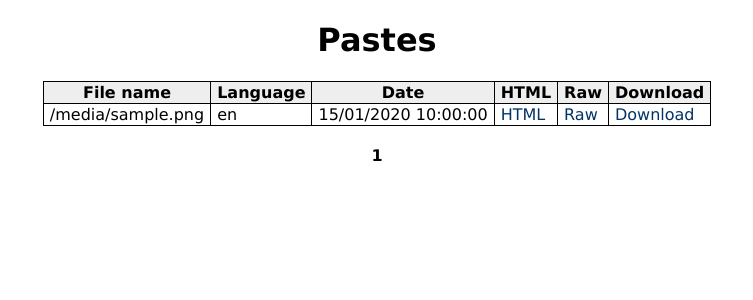
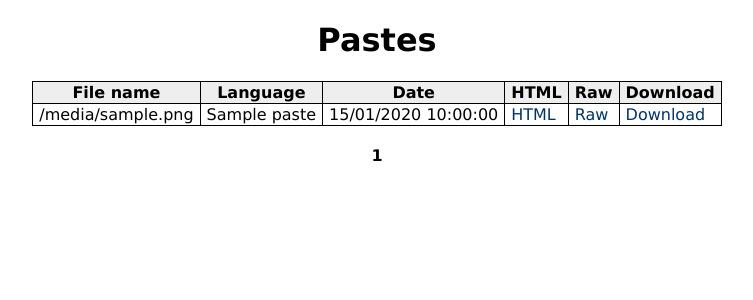
Before and after one commit to rafaelmartins/ownpaste, a Python web app: template ownpaste/templates/pastes.html in a window 1280 px wide. Shown: the top 300 px of the page, without its empty margins (263-1016 px from the left). Run offline with Jinja, Linux system fonts and the light colour scheme; the template is opened without the code that fills it: most values are stand-ins (such as "Sample title", 1, 10 or a date in 2020).

Commit message:
fixed language name.

```diff
--- a/ownpaste/templates/pastes.html
+++ b/ownpaste/templates/pastes.html
@@ -17,7 +17,7 @@
     {% set paste_id = paste.private_id or paste.paste_id %}
     <tr>
         <td>{{ paste.file_name or '(no name)' }}</td>
-        <td>{{ paste.language }}</td>
+        <td>{{ paste.language_name }}</td>
         <td>{{ paste.pub_date.strftime('%d/%m/%Y %H:%M:%S') }}</td>
         <td><a href="{{ url_for('views.paste_api', paste_id=paste_id)
             }}">HTML</a></td>
@@ -25,6 +25,10 @@
             action='raw') }}">Raw</a></td>
         <td><a href="{{ url_for('views.paste_api', paste_id=paste_id,
             action='download') }}">Download</a></td>
+    </tr>
+    {% else %}
+    <tr>
+        <td colspan="6">No paste available!</td>
     </tr>
     {% endfor %}
 </table>
```
Also changed, not shown: ownpaste/models.py (+8 -4 lines).
